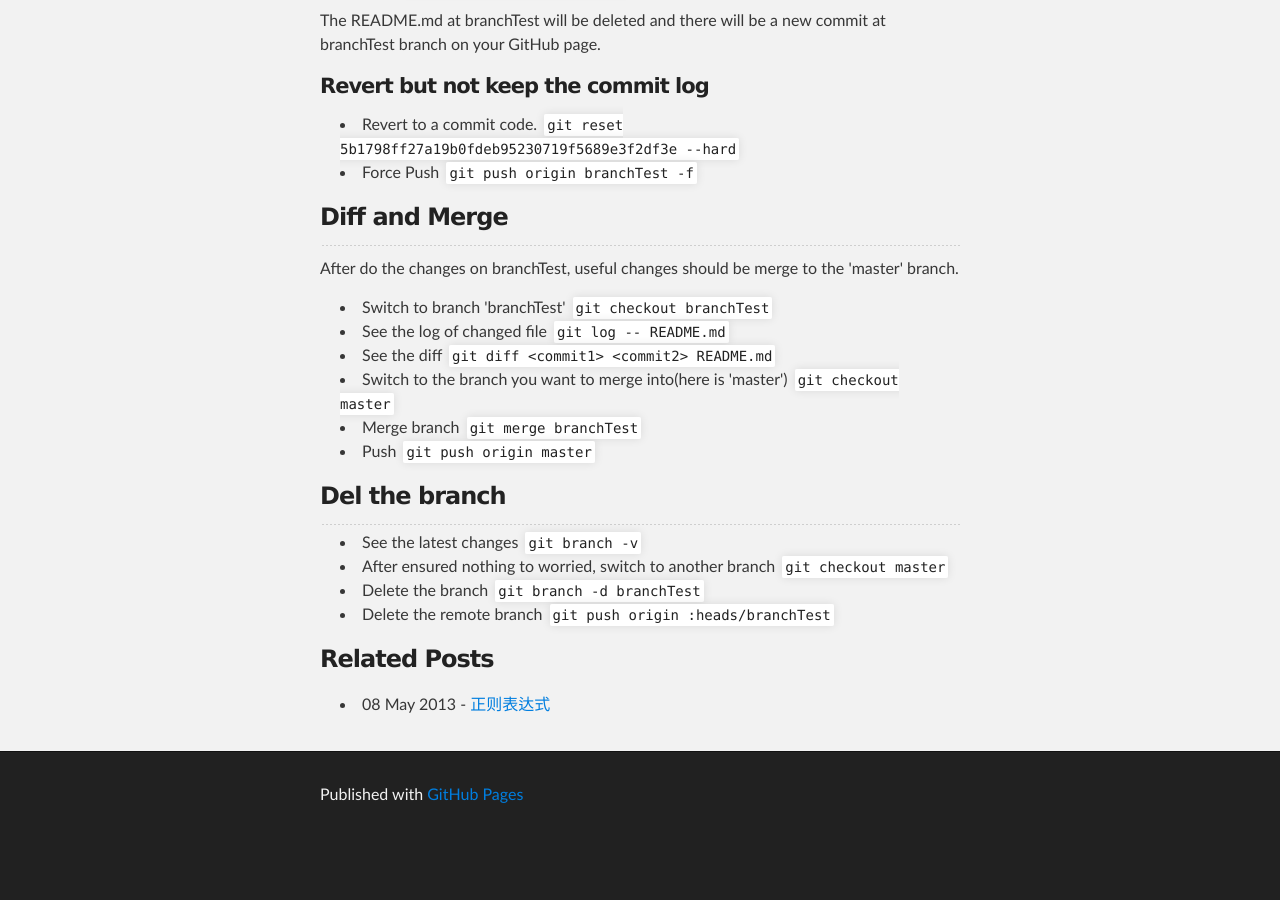
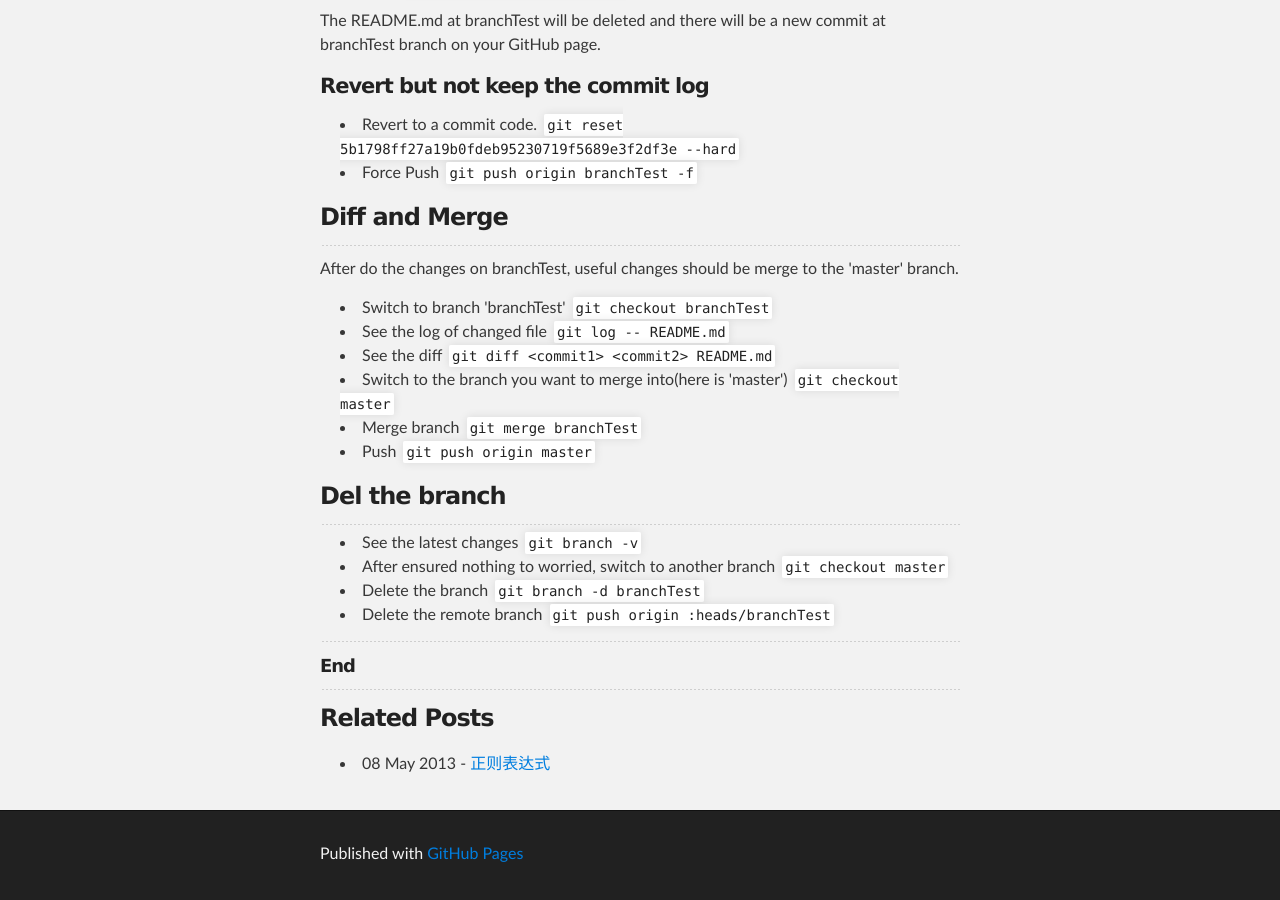
Before and after one commit to Siduzy/Blog, a Jekyll site: the page built from _posts/2013-05-08-Git-Basic-0.html, in a window 1280 px wide and 900 px high, scrolled down 2408 px. Built offline with Jekyll 4.4.1, drawn with Linux system fonts in a browser that asks for light colours; before the commit the page ends 3249 px from its top, so only the background shows below that.

Commit message:
update css

```diff
--- a/_layouts/post.html
+++ b/_layouts/post.html
@@ -8,7 +8,9 @@ layout: default
       {{ page.date | date: "%b %d, %Y" }}
 </info>
 <div class="body">{{ content }}</div>
-
+<hr/>
+<h5>End</h5>
+<hr/>
 <nav id="related">
   <h3>Related Posts</h3>
   <ul class="body">
```
